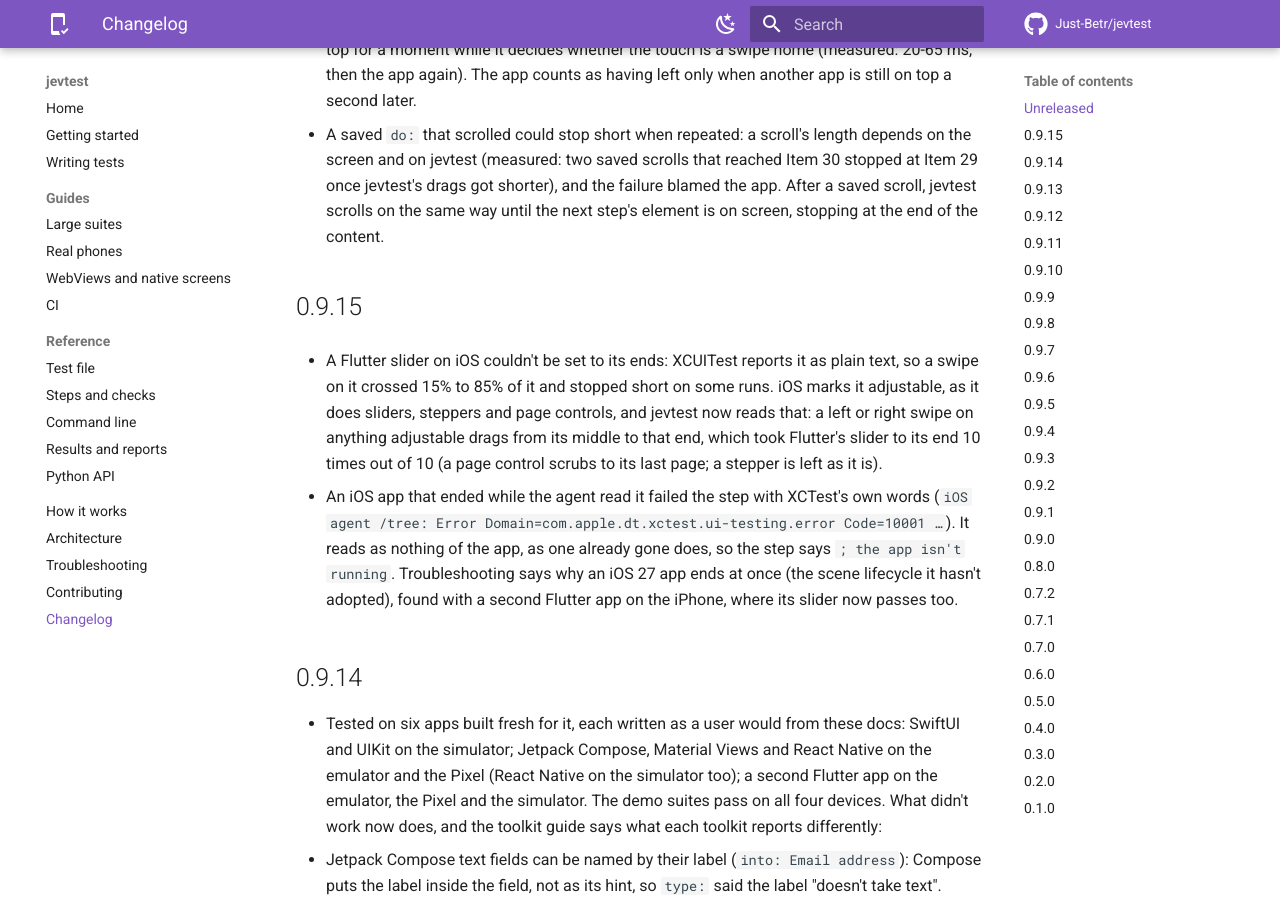
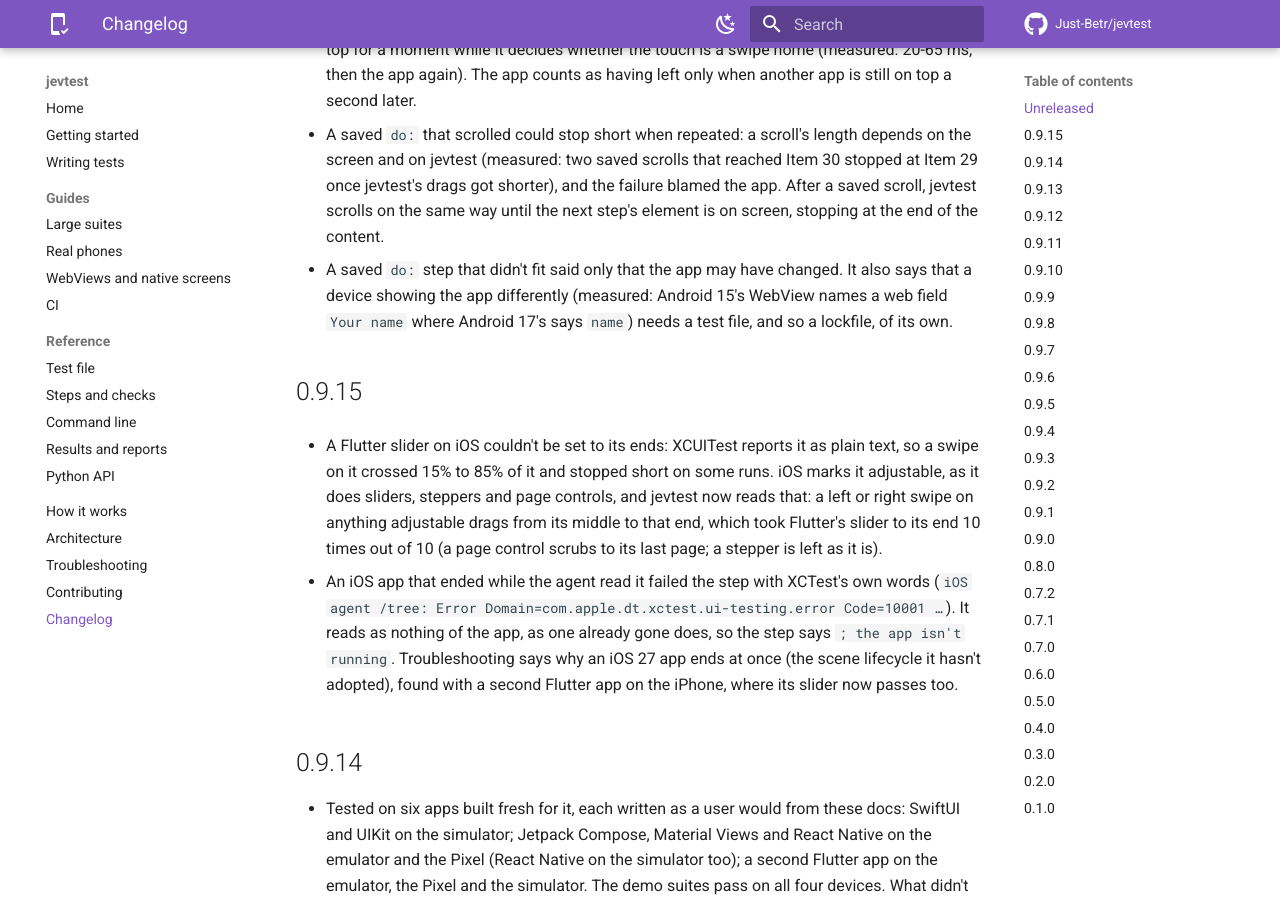
Before and after one commit to Just-Betr/jevtest, an MkDocs documentation site: the page built from docs/changelog.md, in a window 1280 px wide and 900 px high, scrolled down 1408 px. Built offline with MkDocs 1.6.1 and Material for MkDocs 9.7.7, drawn with Linux system fonts in a browser that asks for light colours; comment, search, counter and statistics services are not loaded.

Commit message:
A saved step that doesn't fit also names a device that shows the app differently
Co-Authored-By: Claude Opus 5.5 <noreply@anthropic.com>

```diff
--- a/CHANGELOG.md
+++ b/CHANGELOG.md
@@ -43,6 +43,9 @@
   (measured: two saved scrolls that reached Item 30 stopped at Item 29 once jevtest's drags got shorter), and the
   failure blamed the app. After a saved scroll, jevtest scrolls on the same way until the next step's element is on
   screen, stopping at the end of the content.
+- A saved `do:` step that didn't fit said only that the app may have changed. It also says that a device showing the
+  app differently (measured: Android 15's WebView names a web field `Your name` where Android 17's says `name`) needs
+  a test file, and so a lockfile, of its own.
 
 ## 0.9.15
 
```
Also changed, not shown: docs/guides/ci.md (+1 -1 lines), 2 other files.
